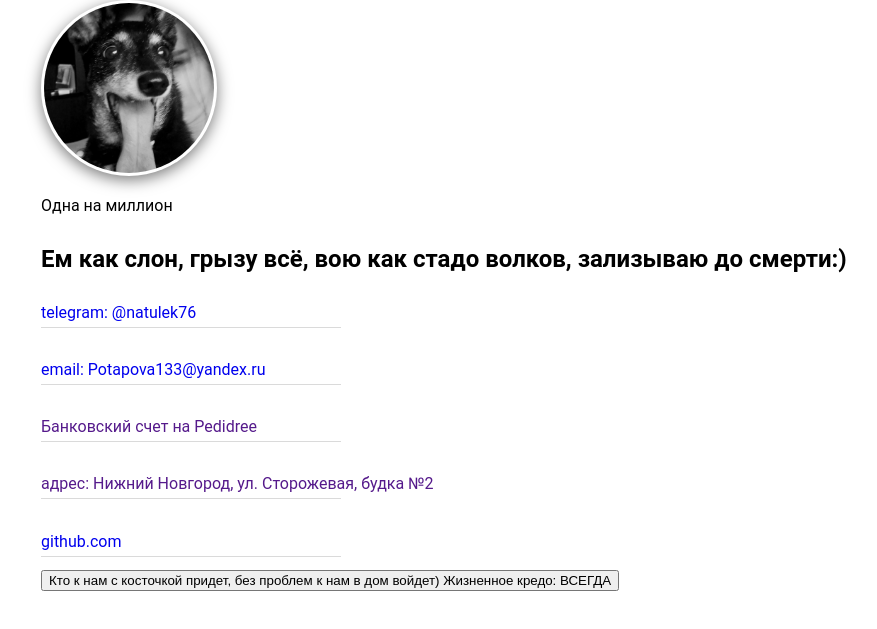
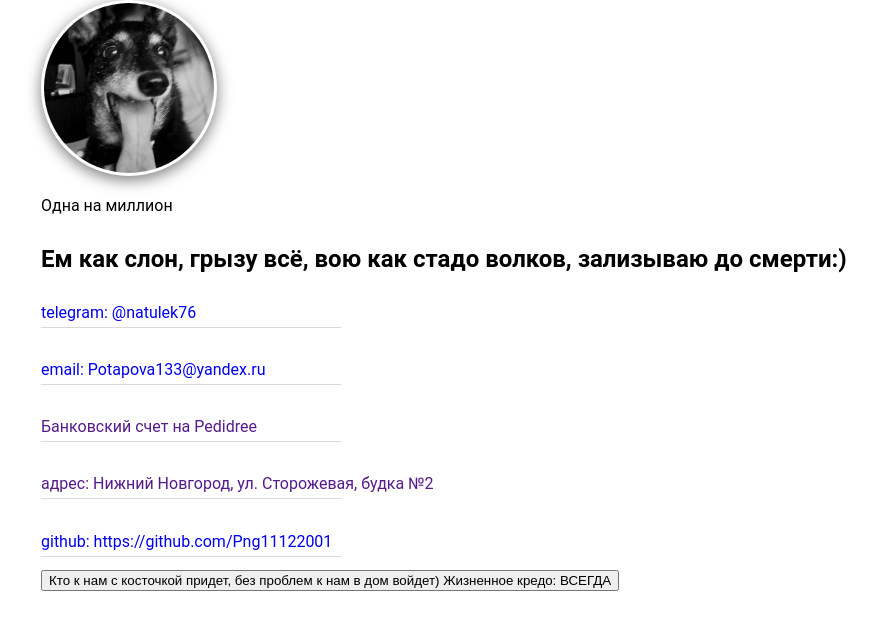
Before and after one commit to German-D/cv_test, a plain HTML site: page index.html in a window 1280 px wide. Shown: the part 81-710 px from the top of the page, without its empty margins (79-956 px from the left). Drawn offline with Linux system fonts and the light colour scheme.

Commit message:
Version-03

```diff
--- a/index.html
+++ b/index.html
@@ -27,7 +27,7 @@
 				<br>
 				<a href="">адрес: Нижний Новгород, ул. Сторожевая, будка №2</a>
 				<br>
-				<a href="https://github.com/Png11122001">github.com</a>
+				<a href="https://github.com/Png11122001">github: https://github.com/Png11122001</a>
 			</div>
 				<button type="button">Кто к нам с косточкой придет, без проблем к нам в дом войдет) Жизненное кредо: ВСЕГДА</button>
 				<script type="text/javascript" src="js.js"></script>
```
